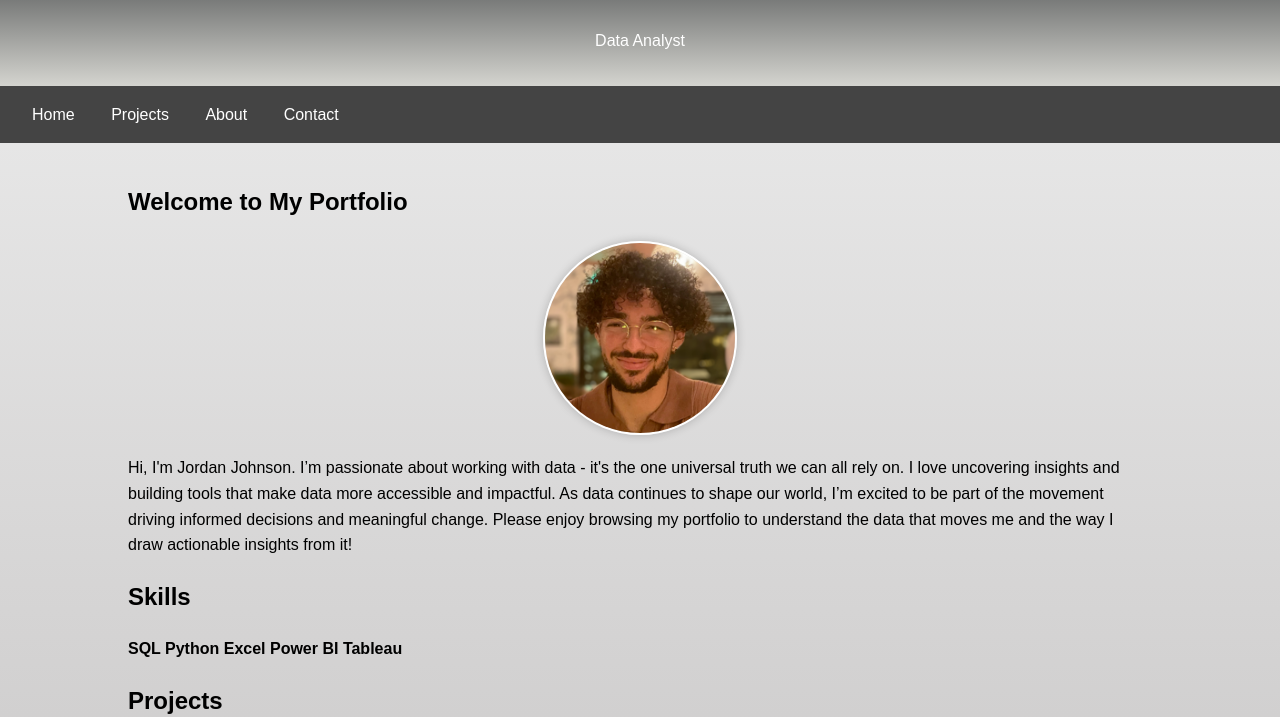
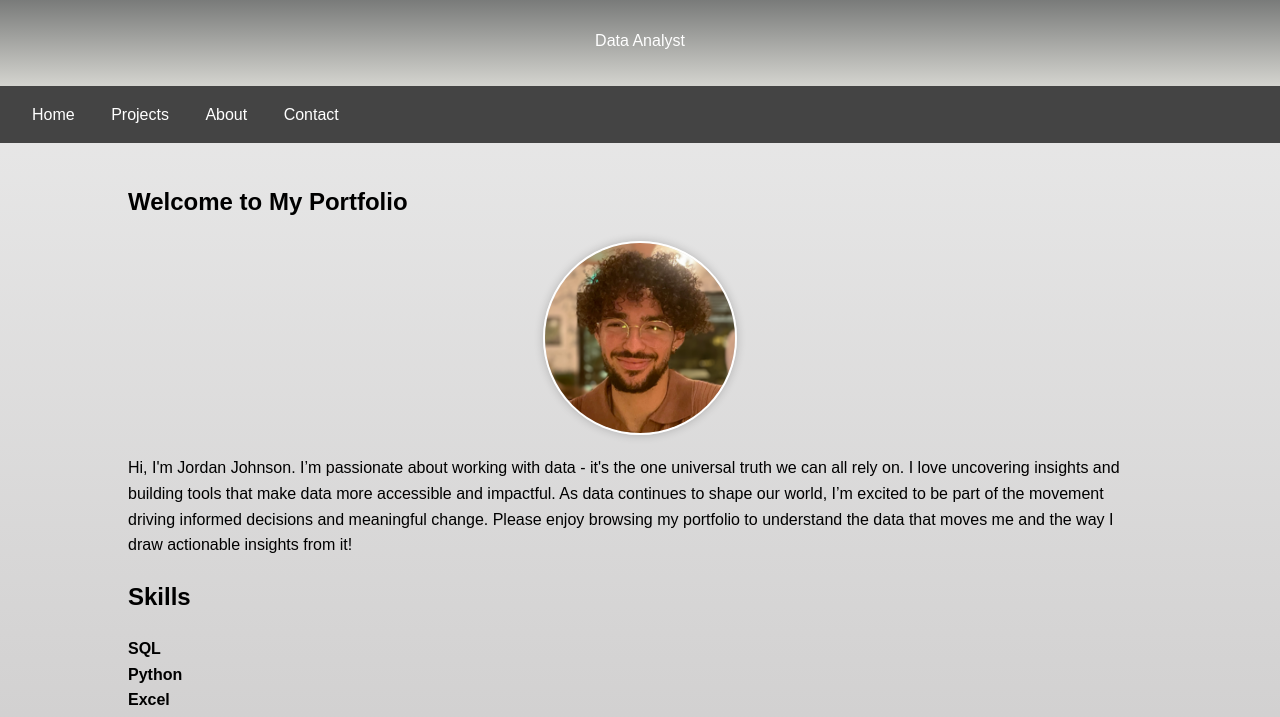
Before and after one commit to jordanr-johnson/Jordan-Johnson.GitHub.io, a plain HTML site: page index.html in a window 1280 px wide. Shown: the part 82-799 px from the top of the page. Drawn offline with Linux system fonts and the light colour scheme.

Commit message:
Update index.html

```diff
--- a/index.html
+++ b/index.html
@@ -81,10 +81,10 @@
     </section id="skills">
         <h2>Skills</h2>
         <p><strong>
-            SQL
-            Python
-            Excel
-            Power BI
+            SQL<br>
+            Python<br>
+            Excel<br>
+            Power BI<br>
             Tableau</strong></p>
     </section>
 
```
